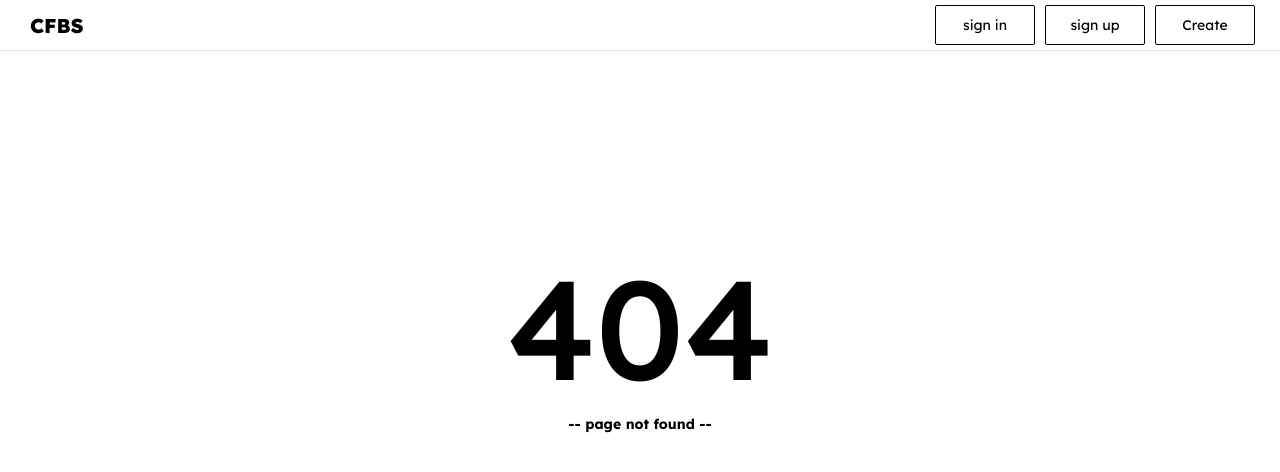
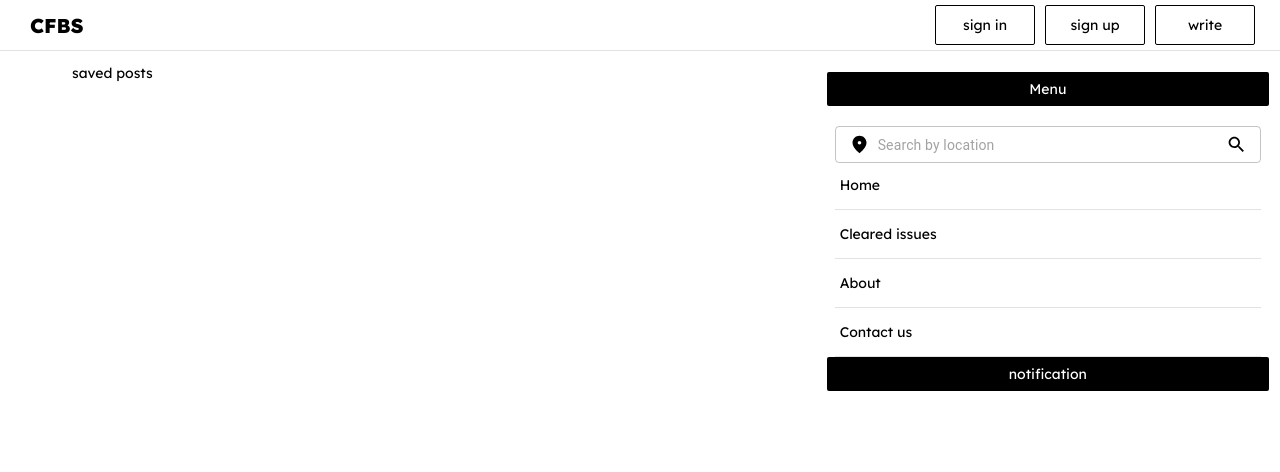
Before and after one commit to WIIN-AI/CauseForBetterSociety-frontend, a React (Create React App) app: page /saved in a window 1280 px wide. Before the commit this address had no page. Shown: the top 472 px of the page. Built offline with nearby package versions, Linux system fonts and the light colour scheme.

Commit message:
added pages

```diff
--- a/src/App.js
+++ b/src/App.js
@@ -6,6 +6,12 @@ import NoPage from "./home/nopage";
 import { Container } from "@mui/material";
 import CreatePost from "./components/UI/createPost";
 import PostDetails from "./components/UI/post";
+import About from './pages/about'
+import Contact from './pages/contact'
+import ClearedIssues from './pages/clearIssues'
+import Profile from './pages/profile'
+import SavedPost from "./pages/SavedPost";
+
 
 function App() {
   return (
@@ -16,6 +22,13 @@ function App() {
             <Route index element={<Home />} />
             <Route path="/create" element={<CreatePost />} />
             <Route path="/post/:id" element={<PostDetails />}/>
+            <Route path="/saved" element={<SavedPost />} />
+
+            <Route path="/about" element={<About />} />
+            <Route path="/contact" element={<Contact />} />
+            <Route path="/clearedissues" element={<ClearedIssues />} />
+            <Route path="/profile" element={<Profile />} />
+
             <Route path="*" element={<NoPage />} />
           </Routes>
       </Container>
--- a/src/components/UI/loader/Loader.jsx
+++ b/src/components/UI/loader/Loader.jsx
@@ -1,9 +1,12 @@
 import React from "react";
 import styles from "./loader.module.css";
+import { Box, Container } from "@mui/material";
 
 const Loader = () => {
   return (
-      <div className={styles.loader}></div>
+    <Container maxWidth="sm">
+      <Box className={styles.loader} m={20} />
+    </Container>
   );
 };
 
--- a/src/components/UI/loader/loader.module.css
+++ b/src/components/UI/loader/loader.module.css
@@ -1,14 +1,38 @@
 .loader {
   width: 100px;
   height: 100px;
+  position: relative;
+  background: #eeeeee;
   border-radius: 50%;
-  background:
-    radial-gradient(farthest-side,#766DF4 94%,#0000) top/16px 16px no-repeat,
-    conic-gradient(#0000 30%,#766DF4);
-    -webkit-mask: radial-gradient(farthest-side,#0000 calc(100% - 16px),#000 0);
-  animation:s3 1s infinite linear;
+  transform: rotate(45deg);
+  animation: rotate 2s linear infinite;
+}
+.loader:before {
+  content: "";
+  position: absolute;
+  left: 50%;
+  top: 50%;
+  width: 15px;
+  height: 30px;
+  background: #000000;
+  transform: skew(5deg , 60deg) translate(-50%, -5%);
 }
 
-@keyframes s3{
-  100%{transform: rotate(1turn)}
+.loader:after {
+  content: "";
+  position: absolute;
+  left: 50%;
+  top: 50%;
+  width: 6px;
+  height: 6px;
+  border-radius: 50%;
+  background: #ffffff;
+  transform:translate(-50% , -50%);
 }
+
+@keyframes rotate {
+  0% { transform: rotate(45deg)}
+  30% , 50% , 70%  { transform: rotate(230deg)}
+  40% , 60% , 80% { transform: rotate(240deg)}
+  100% {  transform: rotate(245deg)}
+}
--- a/src/components/UI/notification.jsx
+++ b/src/components/UI/notification.jsx
@@ -1,28 +1,113 @@
-import { Box, Grid, TextField } from "@mui/material";
+import { Box, Grid, InputAdornment, TextField } from "@mui/material";
 import React from "react";
+import { useNavigate } from "react-router";
+import FmdGoodIcon from '@mui/icons-material/FmdGood';
+import SearchIcon from '@mui/icons-material/Search';
 
 const Notification = () => {
+  const navigate = useNavigate();
+  const login  = false
   return (
     <Grid minWidth={"37vh"} container item>
-        <Box textAlign={"center"} width={'100%'} borderRadius={'2px'} p={1} mb={1} bgcolor={"black"} color={"white"}>
+      <Box
+        textAlign={"center"}
+        width={"100%"}
+        borderRadius={"2px"}
+        p={1}
+        bgcolor={"black"}
+        color={"white"}
+        sx={{
+          cursor: "pointer",
+        }}
+      >
         Menu
       </Box>
-        <Box textAlign={"left"} width={'100%'} pl={2}>
-          <Box classname='medium' mb={2} borderRadius={'2px'} p={1}>
+
+      <Box textAlign={"left"} width={"100%"} pl={1} pr={1}>
+        <TextField size="small" id="standard-basic" fullWidth placeholder="Search by location"
+          InputProps={{
+            startAdornment: (
+              <InputAdornment position="start">
+                <FmdGoodIcon className="font-black" />
+              </InputAdornment>
+            ),
+            endAdornment: (
+              <InputAdornment position="end">
+                <SearchIcon className="font-black" />
+              </InputAdornment>
+            ),
+          }}
+        sx={{paddingTop: "20px", height: "35px",}}
+        />
+        <Box
+          onClick={() => navigate("/")}
+          sx={{
+            cursor: "pointer", borderBottom : "1px solid #e2e2e2", padding: "15px 5px"
+          }}
+        >
           Home
         </Box>
-          <Box classname='medium' mb={2} borderRadius={'2px'} p={1}>
+        <Box
+          onClick={() => navigate("/clearedissues")}
+          sx={{
+            cursor: "pointer", borderBottom : "1px solid #e2e2e2", padding: "15px 5px"
+          }}
+        >
           Cleared issues
         </Box>
-          <Box classname='medium'  mb={2} borderRadius={'2px'} p={1}>
+        {login && <Box
+          onClick={() => navigate("/saved")}
+          sx={{
+            cursor: "pointer", borderBottom : "1px solid #e2e2e2", padding: "15px 5px"
+          }}
+        >
+          Saved
+        </Box>}
+        <Box
+          onClick={() => navigate("/about")}
+          sx={{
+            cursor: "pointer", borderBottom : "1px solid #e2e2e2", padding: "15px 5px"
+          }}
+        >
           About
         </Box>
-          <Box classname='medium' mb={2} borderRadius={'2px'} p={1}>
+        <Box
+          onClick={() => navigate("/contact")}
+          sx={{
+            cursor: "pointer", borderBottom : "1px solid #e2e2e2", padding: "15px 5px"
+          }}
+        >
           Contact us
         </Box>
-
+        {login && <Box
+          onClick={() => navigate("/profile")}
+          sx={{
+            cursor: "pointer", borderBottom : "1px solid #e2e2e2", padding: "15px 5px"
+          }}
+        >
+          Profile
+        </Box>}
+        {login && <Box
+          onClick={() => navigate("/out")}
+          sx={{
+            cursor: "pointer", borderBottom : "1px solid #e2e2e2", padding: "15px 5px"
+          }}
+        >
+          Sign out
+        </Box>}
       </Box>
-        <Box textAlign={"center"} width={'100%'} borderRadius={'2px'} mb={1} p={1} bgcolor={"black"} color={"white"}>
+      <Box
+        textAlign={"center"}
+        width={"100%"}
+        borderRadius={"2px"}
+        mb={1}
+        p={1}
+        bgcolor={"black"}
+        color={"white"}
+        sx={{
+          cursor: "pointer",
+        }}
+      >
         notification
       </Box>
     </Grid>
--- a/src/components/nav/nav.jsx
+++ b/src/components/nav/nav.jsx
@@ -27,7 +27,7 @@ const Navbar = () => {
         <button className="button">sign up</button>
 
         <Link className="link" to={"/create"}>
-          <button className="button">Create</button>
+          <button className="button">write</button>
         </Link>
 
       </div>
--- /dev/null
+++ b/src/pages/SavedPost.jsx
@@ -0,0 +1,20 @@
+import { Box, Grid } from '@mui/material'
+import React from 'react'
+import Notification from '../components/UI/notification'
+
+const SavedPost = () => {
+  return (
+    <Grid mt={8} marginX={1} className="flex">
+      <Grid container md={8} item>
+        <p>saved posts</p>
+      </Grid>
+      <Grid container md={4} item m={1}>
+        <Box position={"fixed"}>
+          <Notification />
+        </Box>
+      </Grid>
+    </Grid>
+  )
+}
+
+export default SavedPost
--- /dev/null
+++ b/src/pages/about.jsx
@@ -0,0 +1,20 @@
+import { Box, Grid } from '@mui/material'
+import React from 'react'
+import Notification from '../components/UI/notification'
+
+const About = () => {
+  return (
+    <Grid mt={8} marginX={1} className="flex">
+      <Grid container md={8} item>
+        <p>About</p>
+      </Grid>
+      <Grid container md={4} item m={1}>
+        <Box position={"fixed"}>
+          <Notification />
+        </Box>
+      </Grid>
+    </Grid>
+  )
+}
+
+export default About
--- /dev/null
+++ b/src/pages/clearIssues.jsx
@@ -0,0 +1,20 @@
+import { Box, Grid } from '@mui/material'
+import React from 'react'
+import Notification from '../components/UI/notification'
+
+const ClearIssues = () => {
+  return (
+    <Grid mt={8} marginX={1} className="flex">
+      <Grid container md={8} item>
+        <p>cleared issues</p>
+      </Grid>
+      <Grid container md={4} item m={1}>
+        <Box position={"fixed"}>
+          <Notification />
+        </Box>
+      </Grid>
+    </Grid>
+  )
+}
+
+export default ClearIssues
--- /dev/null
+++ b/src/pages/contact.jsx
@@ -0,0 +1,20 @@
+import { Box, Grid } from '@mui/material'
+import React from 'react'
+import Notification from '../components/UI/notification'
+
+const Contact = () => {
+  return (
+    <Grid mt={8} marginX={1} className="flex">
+      <Grid container md={8} item>
+        <p>contact us</p>
+      </Grid>
+      <Grid container md={4} item m={1}>
+        <Box position={"fixed"}>
+          <Notification />
+        </Box>
+      </Grid>
+    </Grid>
+  )
+}
+
+export default Contact
--- /dev/null
+++ b/src/pages/profile.jsx
@@ -0,0 +1,19 @@
+import React from 'react'
+import Notification from '../components/UI/notification'
+import { Box, Grid } from '@mui/material'
+
+const Profile = () => {
+  return (
+    <Grid mt={8} marginX={1} className="flex">
+      <Grid container md={8} item>
+        <p>Profile</p>
+      </Grid>
+      <Grid container md={4} item m={1}>
+        <Box position={"fixed"}>
+          <Notification />
+        </Box>
+      </Grid>
+    </Grid>
+  )
+}
+export default Profile;
```
Also changed, not shown: src/pages/home.jsx (renamed from src/home/home.jsx), src/pages/nopage.jsx (renamed from src/home/nopage.jsx). Lines whose indentation alone changed are shown as unchanged.
